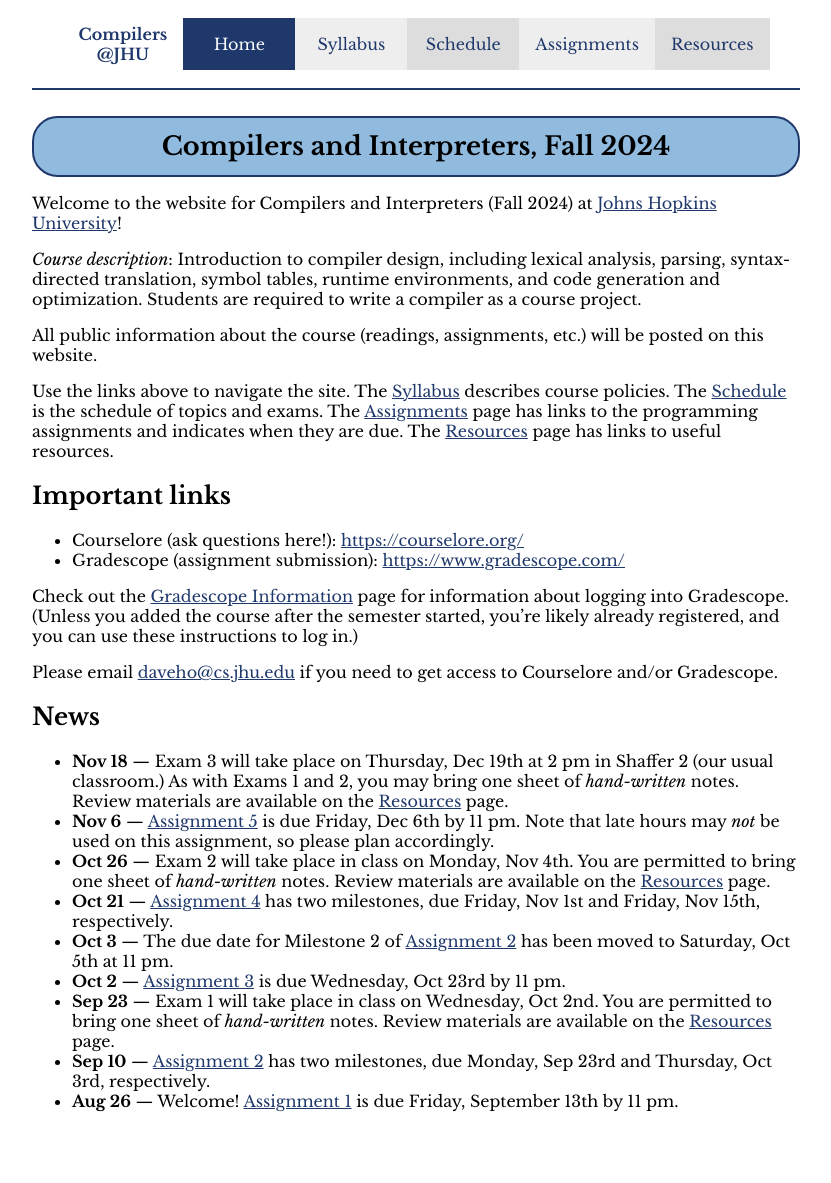
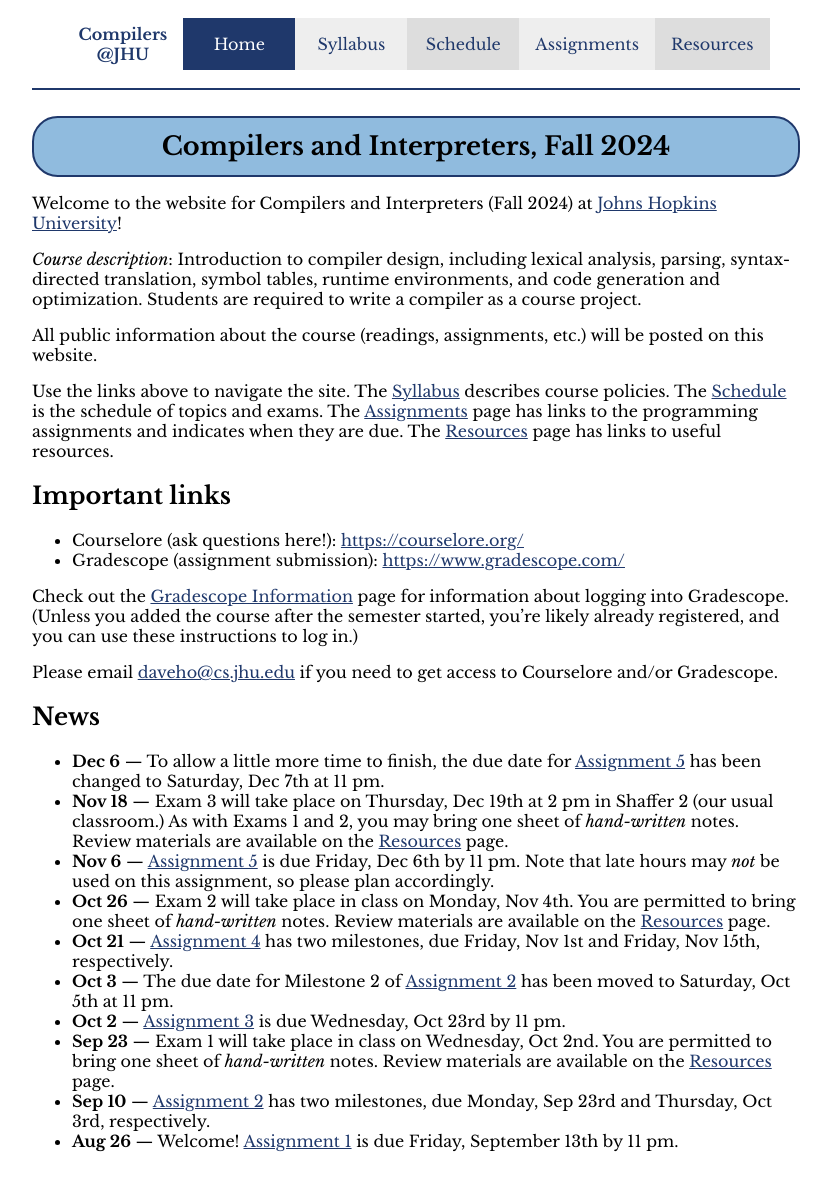
Before and after one commit to jhucompilers/fall2024, a Jekyll site: the page built from index.md, in a window 1280 px wide. Shown: the whole page, without its empty margins (224-1055 px from the left). Built offline with Jekyll 4.4.1, drawn with Linux system fonts in a browser that asks for light colours; before the commit the page ends 1143 px from its top, so only the background shows below that.

Commit message:
allow 24 more hours on A5

```diff
--- a/index.md
+++ b/index.md
@@ -36,6 +36,9 @@ and/or Gradescope.
 
 ## News
 
+* **Dec 6** — To allow a little more time to finish, the due date for
+  [Assignment 5](assign/assign05.html) has been changed to Saturday,
+  Dec 7th at 11 pm.
 * **Nov 18** — Exam 3 will take place on Thursday, Dec 19th at 2 pm in
   Shaffer 2 (our usual classroom.) As with Exams 1 and 2, you may bring one
   sheet of *hand-written* notes. Review materials are available on the
--- a/schedule.csv
+++ b/schedule.csv
@@ -28,5 +28,5 @@ Nov 18,"Peephole optimization",lectures/lecture21-public.pdf,,"EaC 11.5"
 Nov 20,"Dataflow analysis: [slides](lectures/foster-dataflow.pdf), [slides](lectures/lecture22-public.pdf)",,,"EaC 9.1–9.2, <a href='lectures/kildall-popl73.pdf'>Kildall-POPL73</a>",
 Nov 25–29,**Fall recess (no classes)**,
 Dec 2,"Static single assignment (SSA) form: [slides](lectures/lecture23-public.pdf), [CMU SSA slides](http://www.cs.cmu.edu/afs/cs/academic/class/15745-s12/public/lectures/L13-SSA-Concepts-1up.pdf), [PDX global reg alloc slides](https://web.cecs.pdx.edu/~mperkows/temp/register-allocation.pdf)",,,
-Dec 4,"Exam 3 review, work day",,,,"<span class='tentative'>A5 due<br>Fri 12/6</span>"
+Dec 4,"Exam 3 review, work day",,,,"[A5](assign/assign05.html) due<br>Sat 12/7"
 Dec 19,"**Exam 3**, 2pm, in Shaffer 2",
```
Also changed, not shown: assign/assign05.md (+1 -1 lines), assignments.md (+1 -1 lines), schedule.md (+1 -1 lines).
